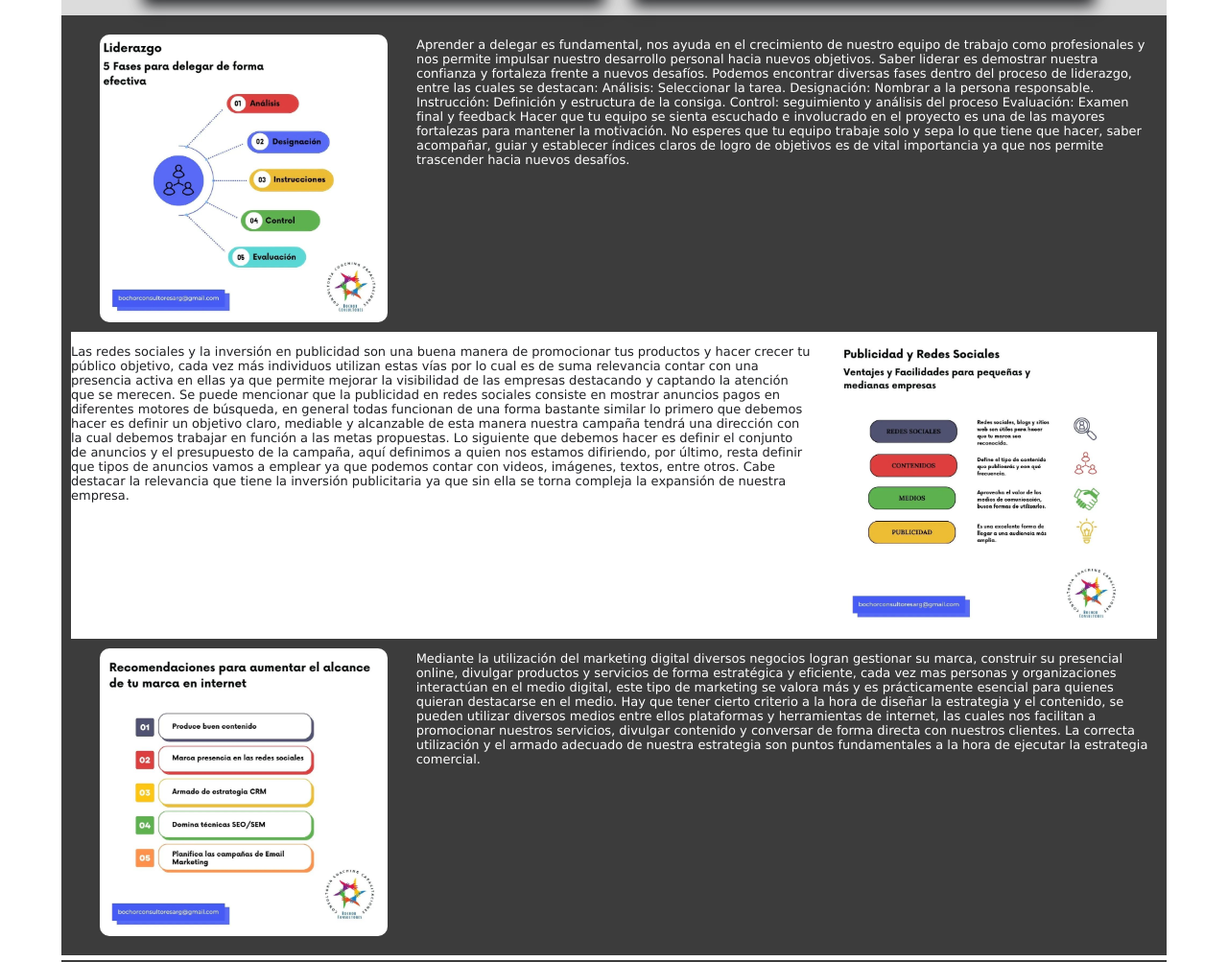
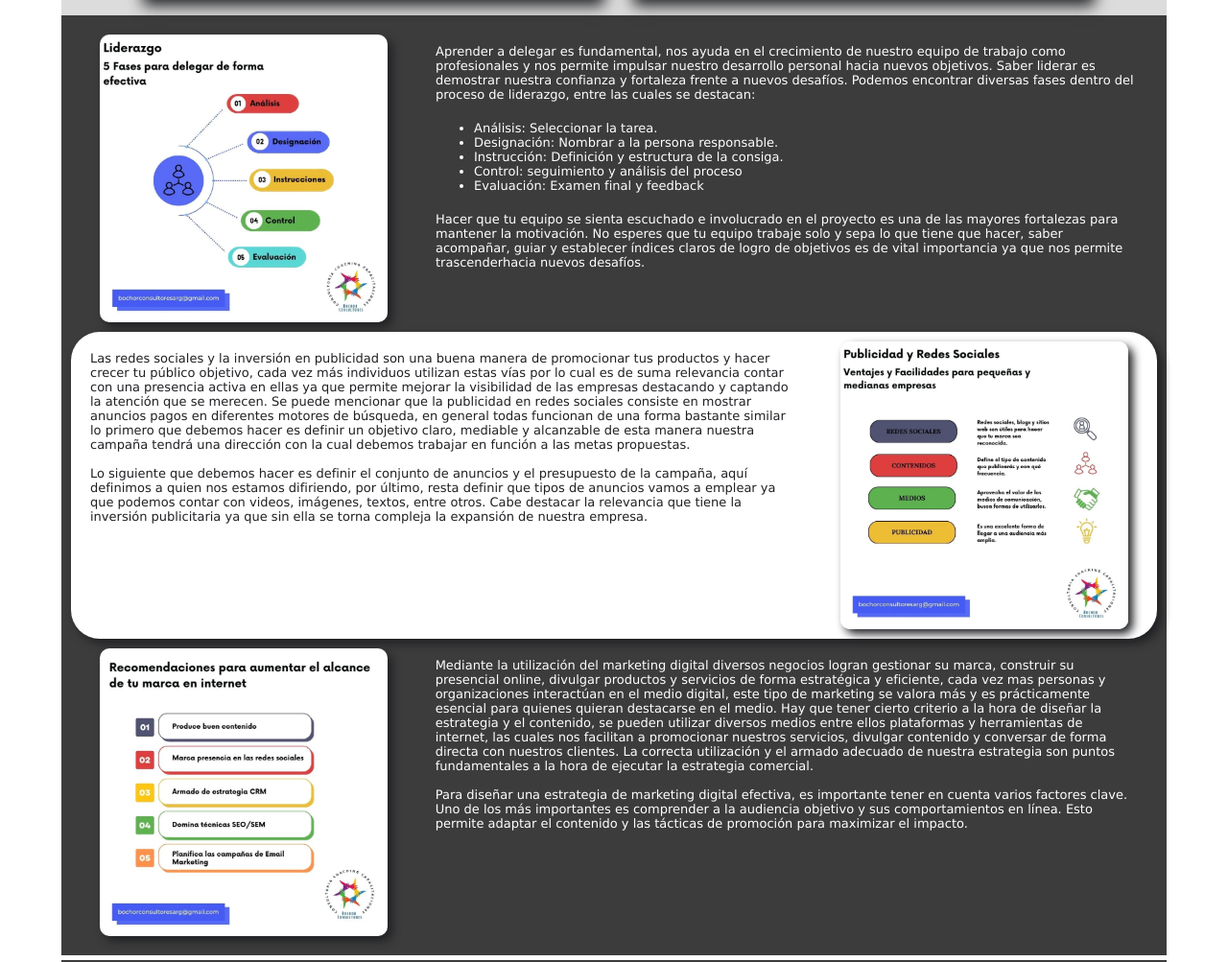
Before and after one commit to SmaniaMatias20/BochorConsultores, a plain HTML site: page index.html in a window 1280 px wide. Shown: the part 1240-2243 px from the top of the page at 96% size. Drawn offline with Linux system fonts and the light colour scheme.

Commit message:
version 1.0

```diff
--- a/index.html
+++ b/index.html
@@ -103,29 +103,62 @@
     <section id="dos">
       <section class="liderazgo">
         <img class="imagen-liderazgo" src="src/img/liderazgo.png" alt="" />
-        <p class="texto-liderazgo"> Aprender a delegar es fundamental, nos ayuda en el crecimiento de nuestro equipo de
-          trabajo como profesionales y nos permite impulsar nuestro desarrollo personal hacia nuevos objetivos. Saber
-          liderar es demostrar nuestra confianza y fortaleza frente a nuevos desafíos. Podemos encontrar diversas fases
-          dentro del proceso de liderazgo, entre las cuales se destacan:
-          Análisis: Seleccionar la tarea.
-          Designación: Nombrar a la persona responsable.
-          Instrucción: Definición y estructura de la consiga.
-          Control: seguimiento y análisis del proceso
-          Evaluación: Examen final y feedback
-          Hacer que tu equipo se sienta escuchado e involucrado en el proyecto es una de las mayores fortalezas para
-          mantener la motivación. No esperes que tu equipo trabaje solo y sepa lo que tiene que hacer, saber acompañar,
-          guiar y establecer índices claros de logro de objetivos es de vital importancia ya que nos permite trascender
-          hacia nuevos desafíos.</p>
+        <div class="contenedor-liderazgo">
+          <p class="texto-liderazgo"> Aprender a delegar es fundamental, nos ayuda en el crecimiento de nuestro equipo
+            de trabajo como profesionales y nos permite impulsar nuestro desarrollo personal hacia nuevos objetivos.
+            Saber liderar es demostrar nuestra confianza y fortaleza frente a nuevos desafíos. Podemos encontrar
+            diversas fases dentro del proceso de liderazgo, entre las cuales se destacan:
+          </p>
+          <ul class="texto-liderazgo">
+            <li>Análisis: Seleccionar la tarea.</li>
+            <li>Designación: Nombrar a la persona responsable.</li>
+            <li>Instrucción: Definición y estructura de la consiga.</li>
+            <li>Control: seguimiento y análisis del proceso</li>
+            <li>Evaluación: Examen final y feedback</li>
+          </ul>
+          <p class="texto-liderazgo">
+            Hacer que tu equipo se sienta escuchado e involucrado en el proyecto es una de las mayores fortalezas para
+            mantener la motivación. No esperes que tu equipo trabaje solo y sepa lo que tiene que hacer, saber
+            acompañar, guiar y establecer índices claros de logro de objetivos es de vital importancia ya que nos
+            permite trascenderhacia nuevos desafíos.
+          </p>
+        </div>
       </section>
 
       <section class="publicidad">
-        <p class="texto-publicidad">Las redes sociales y la inversión en publicidad son una buena manera de promocionar tus productos y hacer crecer tu público objetivo, cada vez más individuos utilizan estas vías por lo cual es de suma relevancia contar con una presencia activa en ellas ya que permite mejorar la visibilidad de las empresas destacando y captando la atención que se merecen. Se puede mencionar que la publicidad en redes sociales consiste en mostrar anuncios pagos en diferentes motores de búsqueda, en general todas funcionan de una forma bastante similar lo primero que debemos hacer es definir un objetivo claro, mediable y alcanzable de esta manera nuestra campaña tendrá una dirección con la cual debemos trabajar en función a las metas propuestas. Lo siguiente que debemos hacer es definir el conjunto de anuncios y el presupuesto de la campaña, aquí definimos a quien nos estamos difiriendo, por último, resta definir que tipos de anuncios vamos a emplear ya que podemos contar con videos, imágenes, textos, entre otros. Cabe destacar la relevancia que tiene la inversión publicitaria ya que sin ella se torna compleja la expansión de nuestra empresa.</p>
+        <p class="texto-publicidad">Las redes sociales y la inversión en publicidad son una buena manera de promocionar
+          tus productos y hacer crecer tu público objetivo, cada vez más individuos utilizan estas vías por lo cual es
+          de suma relevancia contar con una presencia activa en ellas ya que permite mejorar la visibilidad de las
+          empresas destacando y captando la atención que se merecen. Se puede mencionar que la publicidad en redes
+          sociales consiste en mostrar anuncios pagos en diferentes motores de búsqueda, en general todas funcionan de
+          una forma bastante similar lo primero que debemos hacer es definir un objetivo claro, mediable y alcanzable de
+          esta manera nuestra campaña tendrá una dirección con la cual debemos trabajar en función a las metas
+          propuestas. <br><br>
+
+          Lo siguiente que debemos hacer es definir el conjunto de anuncios y el presupuesto de la campaña, aquí
+          definimos a quien nos estamos difiriendo, por último, resta definir que tipos de anuncios vamos a emplear ya
+          que podemos contar con videos, imágenes, textos, entre otros. Cabe destacar la relevancia que tiene la
+          inversión publicitaria ya que sin ella se torna compleja la expansión de nuestra empresa.</p>
         <img class="imagen-publicidad" src="src/img/redes.png" alt="" />
       </section>
 
       <section class="recomendacion">
         <img class="imagen-recomendacion" src="src/img/recomendacion.png" alt="" />
-        <p class="texto-recomendacion">Mediante la utilización del marketing digital diversos negocios logran gestionar su marca, construir su presencial online, divulgar productos y servicios de forma estratégica y eficiente, cada vez mas personas y organizaciones interactúan en el medio digital, este tipo de marketing se valora más y es prácticamente esencial para quienes quieran destacarse en el medio. Hay que tener cierto criterio a la hora de diseñar la estrategia y el contenido, se pueden utilizar diversos medios entre ellos plataformas y herramientas de internet, las cuales nos facilitan a promocionar nuestros servicios, divulgar contenido y conversar de forma directa con nuestros clientes. La correcta utilización y el armado adecuado de nuestra estrategia son puntos fundamentales a la hora de ejecutar la estrategia comercial.</p>
+        <p class="texto-recomendacion">Mediante la utilización del marketing digital diversos negocios logran gestionar
+          su marca, construir su presencial online, divulgar productos y servicios de forma estratégica y eficiente,
+          cada vez mas personas y organizaciones interactúan en el medio digital, este tipo de marketing se valora más y
+          es prácticamente esencial para quienes quieran destacarse en el medio. Hay que tener cierto criterio a la hora
+          de diseñar la estrategia y el contenido, se pueden utilizar diversos medios entre ellos plataformas y
+          herramientas de internet, las cuales nos facilitan a promocionar nuestros servicios, divulgar contenido y
+          conversar de forma directa con nuestros clientes. La correcta utilización y el armado adecuado de nuestra
+          estrategia son puntos fundamentales a la hora de ejecutar la estrategia comercial. <br><br>
+
+          Para diseñar una estrategia de marketing digital efectiva, es importante tener en cuenta varios factores
+          clave. Uno de los más importantes es comprender a la audiencia objetivo y sus comportamientos en línea. Esto
+          permite adaptar el contenido y las tácticas de promoción para maximizar el impacto.
+
+
+        </p>
       </section>
 
     </section>
--- a/js/script.js
+++ b/js/script.js
@@ -23,12 +23,12 @@ document.addEventListener('DOMContentLoaded', function () {
     var imagenes = document.querySelectorAll('.consejo-imagen');
 
     // Agregar un evento de clic a cada imagen
-    imagenes.forEach(function (imagen) {
-        imagen.addEventListener('click', function () {
-            // Cambiar el tamaño de la imagen al hacer clic
-            this.classList.toggle('imagen-ampliada');
-        });
-    });
+    // imagenes.forEach(function (imagen) {
+    //     imagen.addEventListener('click', function () {
+    //         // Cambiar el tamaño de la imagen al hacer clic
+    //         this.classList.toggle('imagen-ampliada');
+    //     });
+    // });
 
 
 
--- a/styles/about.css
+++ b/styles/about.css
@@ -6,7 +6,7 @@ body {
 }
 
 * {
-  border: 1px solid magenta
+  /* border: 1px solid magenta */
 }
 
 header {
@@ -173,6 +173,8 @@ main {
   flex-direction: row;
   background-color: #fff;
   color: #202124;
+  border-radius: 30px;
+  box-shadow: 5px 5px 10px 0px #202124;
 }
 
 .valores {
@@ -187,6 +189,7 @@ main {
   width: 300px;
   margin: 10px 30px;
   border-radius: 10px;
+  box-shadow: 5px 5px 10px 0px #202124;
 }
 
 .imagen-mision:hover,
@@ -197,13 +200,13 @@ main {
 }
 
 .texto-mision {
-
+  margin: 10px;
 }
 .texto-vision {
-
+  margin: 10px;
 }
 .texto-valores {
-
+  margin: 10px;
 }
 
 /*----------------------------------------------------------------- */
--- a/styles/styles.css
+++ b/styles/styles.css
@@ -134,6 +134,8 @@ article:hover {
   flex-direction: row;
   background-color: #fff;
   color: #202124;
+  border-radius: 30px;
+  box-shadow: 5px 5px 10px 0px #202124;
 }
 
 .recomendacion {
@@ -148,6 +150,7 @@ article:hover {
   width: 300px;
   margin: 10px 30px;
   border-radius: 10px;
+  box-shadow: 5px 5px 10px 0px #202124;
 }
 
 .imagen-liderazgo:hover,
@@ -158,12 +161,15 @@ article:hover {
 }
 
 .texto-liderazgo {
+  margin: 20px;
 
 }
 .texto-publicidad {
+  margin: 20px;
 
 }
 .texto-recomendacion {
+  margin: 20px;
 
 }
 
```
